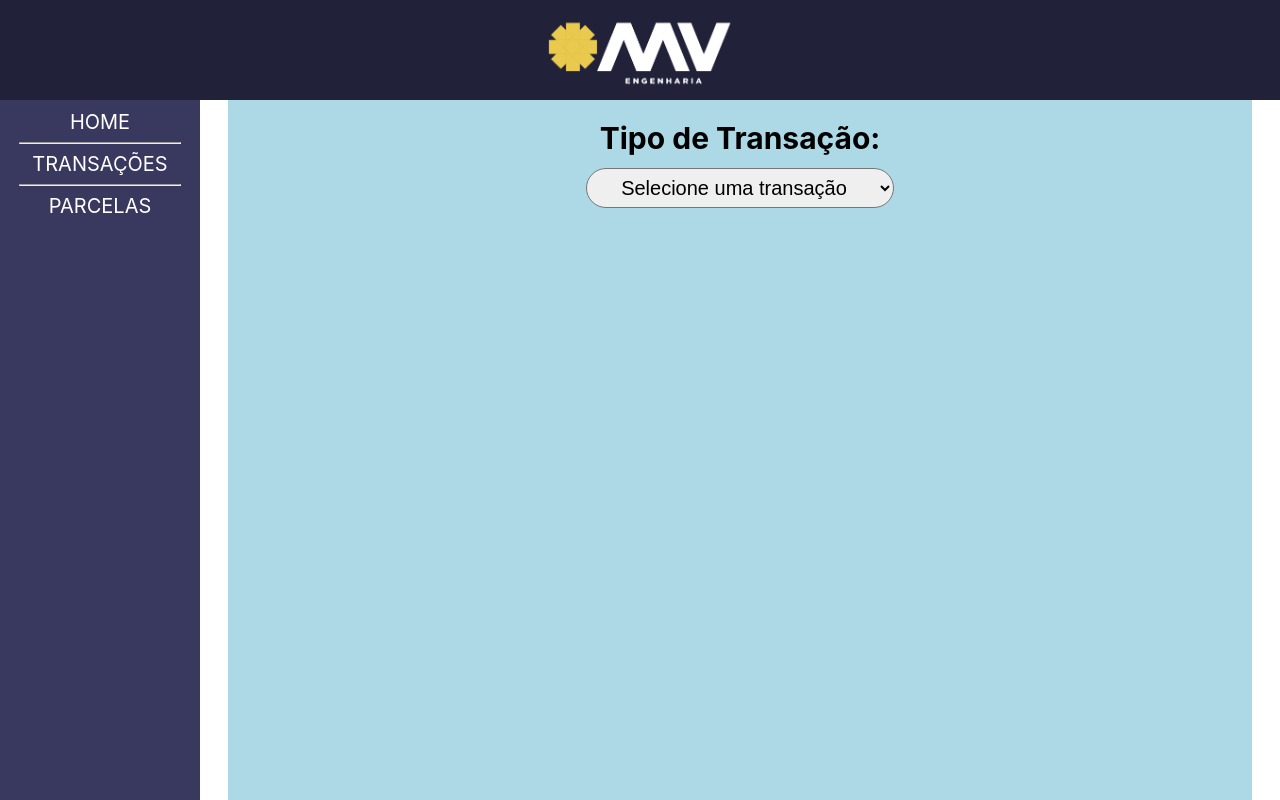
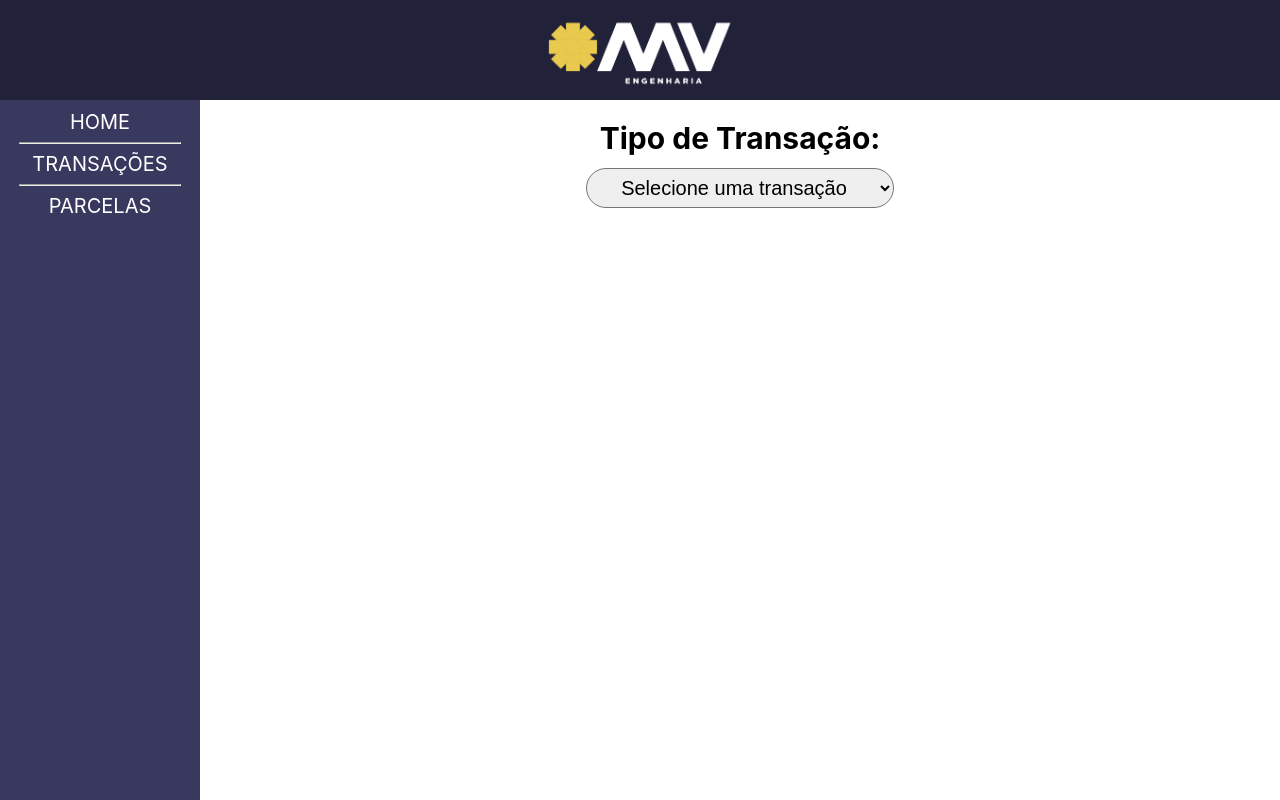
Before and after one commit to cristyanmorais/sistema-mv, a React (Create React App) app in the folder frontend/: page /transaction in a window 1280 px wide. Built offline with nearby package versions, Linux system fonts and the light colour scheme.

Commit message:
Continuação de Estilização

```diff
--- /dev/null
+++ b/frontend/src/components/Teste.js
@@ -0,0 +1,83 @@
+import styled from "styled-components";
+
+export const Body = styled.div`
+        background-color: #212139;
+        width: 80%;
+        // height: 650px;
+        margin: auto;
+        margin-top: 50px;
+        color: #fff;
+        border-radius: 50px;
+
+        display: flex;
+        flex-direction: column;
+        justify-content: space-around;
+
+        .field {
+            display: flex;
+            flex-direction: column;
+            align-items: center;
+            height: 100px;
+        }
+
+        .installment-field {
+            display: flex;
+            justify-content: space-around;
+            margin: 0 100px;
+        }
+
+        label {
+            font-size: 25px;
+        }
+
+        select {
+            font-size: 15px;
+            width: 300px;
+            margin: auto;
+            height: 30px;
+            text-align: center;
+            border-radius: 30px;
+        }
+
+        input:not(.check-box) {
+            font-size: 15px;
+            width: 300px;
+            margin: auto;
+            height: 30px;
+            text-align: center;
+            border-radius: 30px;
+        }
+
+        input[type="checkbox"] {
+            display: none;
+        }
+
+        .checkbox-custom {
+            margin-left: 20px;
+            display: inline-block;
+            width: 30px;
+            height: 30px;
+            background-color: #fff;
+            border: 5px solid #fff;
+            border-radius: 50%;
+            cursor: pointer;
+            transition: background-color 0.3s, border-color 0.3s;
+        }
+
+        .checkbox-custom:hover {
+            background-color: #e0c858;
+        }
+
+        input[type="checkbox"]:checked + .checkbox-custom {
+            background-color: #e0c858;
+            border-color: #fff;
+        }
+
+        button {
+            // height: 30px;
+            padding: 10px 30px;
+            font-size: 20px;
+            border-radius: 30px;
+            margin-top: 20px;
+        }
+`;
--- a/frontend/src/components/pages/TransactionPage.js
+++ b/frontend/src/components/pages/TransactionPage.js
@@ -10,7 +10,7 @@ import ContractedServices from "../transactions/ContractedServices";
 import Taxes from "../transactions/Taxes";
 
 const Body = styled.div`
-        background-color: lightblue;
+        // background-color: lightblue;
         width: 80%;
         // height: 900px;
 
--- a/frontend/src/components/transactions/ContractedServices.js
+++ b/frontend/src/components/transactions/ContractedServices.js
@@ -1,17 +1,6 @@
 import axios from 'axios';
 import React, { useEffect, useState } from 'react';
-import styled from 'styled-components';
-
-// CSS
-const Body = styled.div`
-        background-color: lightgreen;
-        width: 1000px;
-        margin: auto;
-        margin-top: 50px;
-
-        display: flex;
-        flex-direction: column;
-    `;
+import { Body } from '../Teste';
 
 const ContractedServices = () => {
     const [employeeId, setEmployeeId] = useState(0);
@@ -93,7 +82,7 @@ const ContractedServices = () => {
 
     return (
         <Body>
-            <div>
+            <div className='field'>
                 <label>Selecione um contratado:</label>
                 <select value={employeeId} onChange={handleEmployeeChange}>
                     <option value={0} disabled>Selecione um contratado:</option>
@@ -104,20 +93,20 @@ const ContractedServices = () => {
                     ))}
                 </select>
             </div>
-            <div>
+            <div className='field'>
                 <label>Preço:</label>
                 <input value={amount} type='number' onChange={e => setAmount(e.target.value)}/>
             </div>
-            <div>
+            <div className='field'>
                 <label>Data:</label>
                 <input type='date' value={date} onChange={e => setDate(e.target.value)}/>
             </div>
-            <div>
+            <div className='field'>
                 <label>Descrição:</label>
                 <input type='text' value={description} onChange={e => setDescription(e.target.value)}/>
             </div>
 
-            <div>
+            <div className='field'>
                 <button onClick={handleConfirm} disabled={!filledFields}>Confirmar</button>
             </div>
         </Body>
--- a/frontend/src/components/transactions/Payroll.js
+++ b/frontend/src/components/transactions/Payroll.js
@@ -1,17 +1,6 @@
 import axios from 'axios';
 import React, { useEffect, useState } from 'react'
-import styled from 'styled-components';
-
-// CSS
-const Body = styled.div`
-        background-color: lightgreen;
-        width: 1000px;
-        margin: auto;
-        margin-top: 50px;
-
-        display: flex;
-        flex-direction: column;
-    `;
+import { Body } from '../Teste';
 
 const Payroll = () => {
     const [amount, setAmount] = useState('');
@@ -75,16 +64,16 @@ const Payroll = () => {
 
     return (
         <Body>
-            <div>
+            <div className='field'>
                 <label>Preço:</label>
                 <input value={amount} type='number' onChange={e => setAmount(e.target.value)}/>
             </div>
-            <div>
+            <div className='field'>
                 <label>Data:</label>
                 <input type='date' value={date} onChange={e => setDate(e.target.value)}/>
             </div>
 
-            <div>
+            <div className='field'>
                 <button onClick={handleConfirm} disabled={!filledFields}>Confirmar</button>
             </div>
         </Body>
--- a/frontend/src/components/transactions/ProvidedServices.js
+++ b/frontend/src/components/transactions/ProvidedServices.js
@@ -1,17 +1,6 @@
 import axios from 'axios';
 import React, { useEffect, useState } from 'react';
-import styled from 'styled-components';
-
-// CSS
-const Body = styled.div`
-        background-color: lightgreen;
-        width: 1000px;
-        margin: auto;
-        margin-top: 50px;
-
-        display: flex;
-        flex-direction: column;
-    `;
+import { Body } from '../Teste';
 
 const ProvidedServices = () => {
     const [clientId, setClientId] = useState(0);
@@ -93,7 +82,7 @@ const ProvidedServices = () => {
 
     return (
         <Body>
-            <div>
+            <div className='field'>
                 <label>Selecione um cliente:</label>
                 <select value={clientId} onChange={handleClientChange}>
                     <option value={0} disabled>Selecione um cliente:</option>
@@ -104,20 +93,20 @@ const ProvidedServices = () => {
                     ))}
                 </select>
             </div>
-            <div>
+            <div className='field'>
                 <label>Preço:</label>
                 <input value={amount} type='number' onChange={e => setAmount(e.target.value)}/>
             </div>
-            <div>
+            <div className='field'>
                 <label>Data:</label>
                 <input type='date' value={date} onChange={e => setDate(e.target.value)}/>
             </div>
-            <div>
+            <div className='field'>
                 <label>Descrição:</label>
                 <input type='text' value={description} onChange={e => setDescription(e.target.value)}/>
             </div>
 
-            <div>
+            <div className='field'>
                 <button onClick={handleConfirm} disabled={!filledFields}>Confirmar</button>
             </div>
         </Body>
--- a/frontend/src/components/transactions/Purchases.js
+++ b/frontend/src/components/transactions/Purchases.js
@@ -1,17 +1,6 @@
 import React, { useEffect, useState } from 'react';
-import styled from 'styled-components';
 import axios from 'axios';
-
-// CSS
-const Body = styled.div`
-        background-color: lightgreen;
-        width: 1000px;
-        margin: auto;
-        margin-top: 50px;
-
-        display: flex;
-        flex-direction: column;
-    `;
+import { Body } from '../Teste';
 
 const Purchases = () => {
     const [companyId, setCompanyId] = useState(0);
@@ -110,7 +99,7 @@ const Purchases = () => {
 
     return (
         <Body>
-            <div>
+            <div className='field'>
                 <label>Empresa:</label>
                 <select value={companyId} onChange={handleCompanyChange}>
                     <option value={0} disabled>Selecione uma empresa</option>
@@ -121,37 +110,40 @@ const Purchases = () => {
                     ))}
                 </select>
             </div>
-            <div>
-                <label>Preço:</label>
-                <input value={amount} type='number' onChange={e => setAmount(e.target.value)}/>
+            <div className='installment-field'>
+                <div className='field'>
+                    <label>Preço:</label>
+                    <input value={amount} type='number' onChange={e => setAmount(e.target.value)}/>
+                </div>
+                <div className='field'>
+                    <label>Data:</label>
+                    <input type='date' value={date} onChange={e => setDate(e.target.value)}/>
+                </div>
             </div>
-            <div>
-                <label>Data:</label>
-                <input type='date' value={date} onChange={e => setDate(e.target.value)}/>
-            </div>
-            <div>
+            <div className='field'>
                 <label>Descrição:</label>
                 <input type='text' value={description} onChange={e => setDescription(e.target.value)}/>
             </div>
-            <div>
+            <div className='field'>
                 <label>Parcelado:</label>
-                <input type='checkbox' checked={installment} onChange={e => checkHandler()}/>
+                <input id='checkbox' type='checkbox' checked={installment} onChange={(e) => setInstallment(e.target.checked)}/>
+                <label htmlFor="checkbox" className="checkbox-custom"></label>
             </div>
 
             {installment ?
-            <div>
-                <div>
+            <div className='installment-field'>
+                <div className='field'>
                     <label>Data da primeira parcela:</label>
                     <input type='date' value={installmentDate} onChange={e => setInstallmentDate(e.target.value)}/>
                 </div>
-                <div>
+                <div className='field'>
                     <label>Valor da primeira parcela:</label>
                     <input type='number' value={installmentAmount} onChange={e => setInstallmentAmount(e.target.value)}/>
                 </div>
             </div>
             : null}
 
-            <div>
+            <div className='field'>
                 <button onClick={handleConfirm} disabled={!filledFields}>Confirmar</button>
             </div>
         </Body>
--- a/frontend/src/components/transactions/Sales.js
+++ b/frontend/src/components/transactions/Sales.js
@@ -1,17 +1,6 @@
 import React, { useEffect, useState } from 'react';
-import styled from 'styled-components';
 import axios from 'axios';
-
-// CSS
-const Body = styled.div`
-        background-color: lightgreen;
-        width: 1000px;
-        margin: auto;
-        margin-top: 50px;
-
-        display: flex;
-        flex-direction: column;
-    `;
+import { Body } from '../Teste';
 
 const Sales = () => {
     const [workId, setWorkId] = useState(0);
@@ -109,7 +98,7 @@ const Sales = () => {
 
     return (
         <Body>
-            <div>
+            <div className='field'>
                 <label>Obra:</label>
                 <select value={workId} onChange={handleWorkChange}>
                     <option value={0} disabled>Selecione uma obra</option>
@@ -120,33 +109,34 @@ const Sales = () => {
                     ))}
                 </select>
             </div>
-            <div>
+            <div className='field'>
                 <label>Preço:</label>
                 <input value={amount} type='number' onChange={e => setAmount(e.target.value)}/>
             </div>
-            <div>
+            <div className='field'>
                 <label>Data:</label>
                 <input type='date' value={date} onChange={e => setDate(e.target.value)}/>
             </div>
-            <div>
+            <div className='field'>
                 <label>Parcelado:</label>
-                <input type='checkbox' checked={installment} onChange={e => checkHandler()}/>
+                <input id='checkbox' type='checkbox' checked={installment} onChange={(e) => setInstallment(e.target.checked)}/>
+                <label htmlFor="checkbox" className="checkbox-custom"></label>
             </div>
 
             {installment ?
-            <div>
-                <div>
+            <div className='installment-field'>
+                <div className='field'>
                     <label>Data da primeira parcela:</label>
                     <input type='date' value={installmentDate} onChange={e => setInstallmentDate(e.target.value)}/>
                 </div>
-                <div>
+                <div className='field'>
                     <label>Valor da primeira parcela:</label>
                     <input type='number' value={installmentAmount} onChange={e => setInstallmentAmount(e.target.value)}/>
                 </div>
             </div>
             : null}
 
-            <div>
+            <div className='field'>
                 <button onClick={handleConfirm} disabled={!filledFields}>Confirmar</button>
             </div>
         </Body>
--- a/frontend/src/components/transactions/Taxes.js
+++ b/frontend/src/components/transactions/Taxes.js
@@ -1,17 +1,6 @@
 import axios from 'axios';
 import React, { useEffect, useState } from 'react'
-import styled from 'styled-components';
-
-// CSS
-const Body = styled.div`
-        background-color: lightgreen;
-        width: 1000px;
-        margin: auto;
-        margin-top: 50px;
-
-        display: flex;
-        flex-direction: column;
-    `;
+import { Body } from '../Teste';
 
 const Taxes = () => {
     const [taxTypeId, setTaxTypeId] = useState(0);
@@ -90,7 +79,7 @@ const Taxes = () => {
 
     return (
         <Body>
-            <div>
+            <div className='field'>
                 <label>Tipo de imposto:</label>
                 <select value={taxTypeId} onChange={handleTaxTypeChange}>
                     <option value={0} disabled>Selecione o tipo</option>
@@ -101,16 +90,16 @@ const Taxes = () => {
                     ))}
                 </select>
             </div>
-            <div>
+            <div className='field'>
                 <label>Preço:</label>
                 <input value={amount} type='number' onChange={e => setAmount(e.target.value)}/>
             </div>
-            <div>
+            <div className='field'>
                 <label>Data:</label>
                 <input type='date' value={date} onChange={e => setDate(e.target.value)}/>
             </div>
 
-            <div>
+            <div className='field'>
                 <button onClick={handleConfirm} disabled={!filledFields}>Confirmar</button>
             </div>
         </Body>
```
